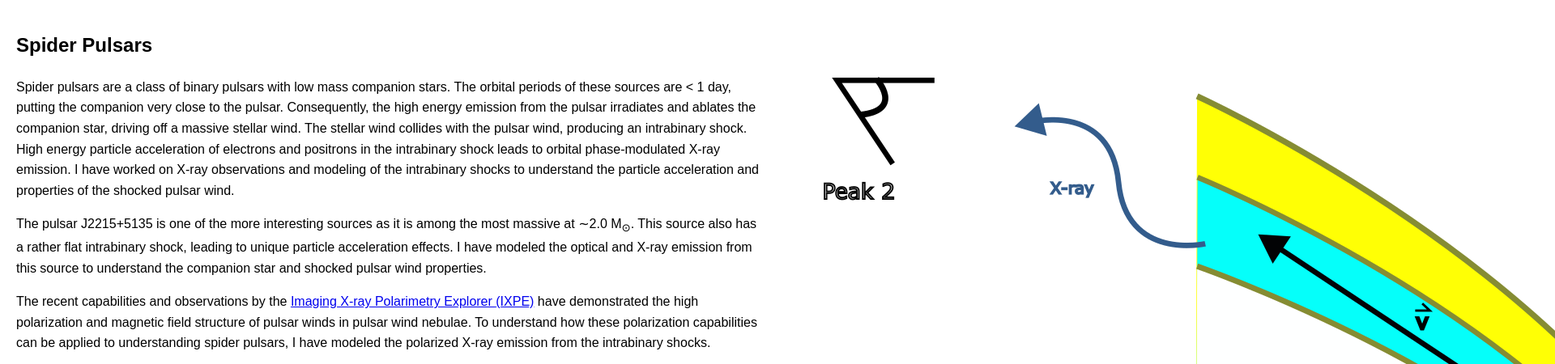
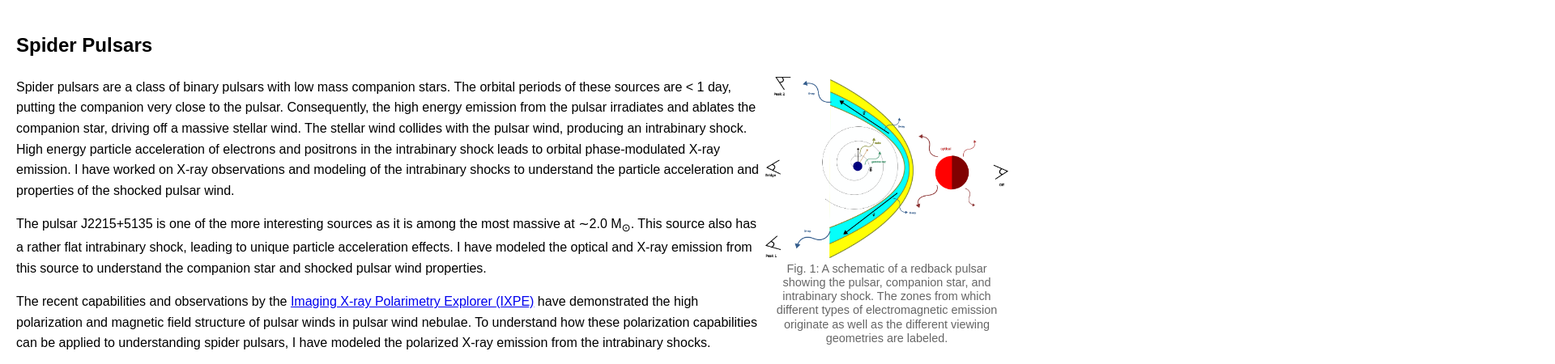
Before and after one commit to a-sullivan/a-sullivan.github.io, a plain HTML site: page research.html in a window 1280 px wide. Shown: the part 143-593 px from the top of the page at 81% size, 1920 px wide, since content can reach past the window. Drawn offline with Linux system fonts and the light colour scheme.

Commit message:
eigth commit

```diff
--- a/research.html
+++ b/research.html
@@ -25,7 +25,7 @@
             <h2>Spider Pulsars</h2>
             <div class="right-image">
                 <img src="Redback_Pulsar.eps.png" alt="Redback pulsar">
-                <p class="image-caption">Fig. 1: A schematic of a redback pulsar showing the pulsar, companion star, and intrabinary shock. The zones from which different types of electromagnetic emission originate as well as the different viewing gemetries are labeled.</p>
+                <p class="image-caption">Fig. 1: A schematic of a redback pulsar showing the pulsar, companion star, and intrabinary shock. The zones from which different types of electromagnetic emission originate as well as the different viewing geometries are labeled.</p>
             </div>
             <p>Spider pulsars are a class of binary pulsars with low mass companion stars. The orbital periods of these sources are &lt; 1 day, putting the companion very close to the pulsar. Consequently, the high energy emission from the pulsar irradiates and ablates the companion star, driving off a massive stellar wind. The stellar wind collides with the pulsar wind, producing an intrabinary shock. High energy particle acceleration of electrons and positrons in the intrabinary shock leads to orbital phase-modulated X-ray emission. I have worked on X-ray observations and modeling of the intrabinary shocks to understand the particle acceleration and properties of the shocked pulsar wind.
             </p>
@@ -38,7 +38,7 @@
             <h2>Radio Jets in Active Galactic Nuclei</h2>
             <div class="right-image">
                 <img src="CSO_drawing_wexternalshock.jpg" alt="Csos">
-                <p class="right-image">Fig. 2: A diagram of the evolution of a CSO through its three stages of life from left to right.</p>
+                <p class="image-caption">Fig. 2: A diagram of the evolution of a CSO through its three stages of life from left to right.</p>
             </div>
             <p> Active galactic nuclei (AGN) sometimes host massive jets, produced by the black holes at their center. These jets tend to emit detectable radio emission, allowing us to probe their physics. Many jetted sources have been tracked by the Owens Valley Radio Observatory, including a class of sources known as Compact Symmetric Objects (CSOs), double radio sources with sizes &lt; 1 kpc in size. Analyses have suggested that these sources, rather than simply being young radio sources, are also short-lived. We have proposed a model for the evolution of CSOs in which they are connected to tidal disruption events of massive stars, allowing jet launching on timescales &sim; 1000 yr before the jets die out.</p>
 
--- a/styles.css
+++ b/styles.css
@@ -62,18 +62,29 @@ footer {
     margin: 0;
 }
 
+
 .right-image {
-    float: right; /* Floats the image to the left */
-    margin-right: 15px; /* Adds space between the image and text */
-    margin-bottom: 10px; /* Optional: Space below the image */
-    width: 300px; /* Adjusts the image size */
-    height: auto; /* Maintains aspect ratio */
+    float: right; /* Aligns the image and caption to the left */
+    margin-right: 15px; /* Adds space between the image and the text */
+    text-align: center; /* Centers the caption under the image */
+    width: 300px; /* Ensures the container width adjusts to the image width */
+}
+
+.right-image img {
+    display: block; /* Ensures the image is treated as a block element */
+    max-width: 300px; /* Optional: limits the image width */
+    height: auto; /* Maintains the aspect ratio */
 }
 
 .image-caption {
     font-size: 0.9em; /* Makes the caption slightly smaller */
     color: #666; /* Optional: subtle gray color for the caption */
+    line-height: 1.2; /* Consistent line spacing */
     margin-top: 5px; /* Adds space between the image and the caption */
+    word-wrap: break-word; /* Ensures long words break properly */
+    overflow-wrap: break-word; /* Modern equivalent for wrapping */
+    max-width: 100%; /* Restricts the caption width to the image width */
+    display: block; /* Ensures the caption is treated as a block element, allowing wrapping */
 }
 
 @media (max-width: 600px) {
```
Also changed, not shown: index.html (+3 -1 lines).
